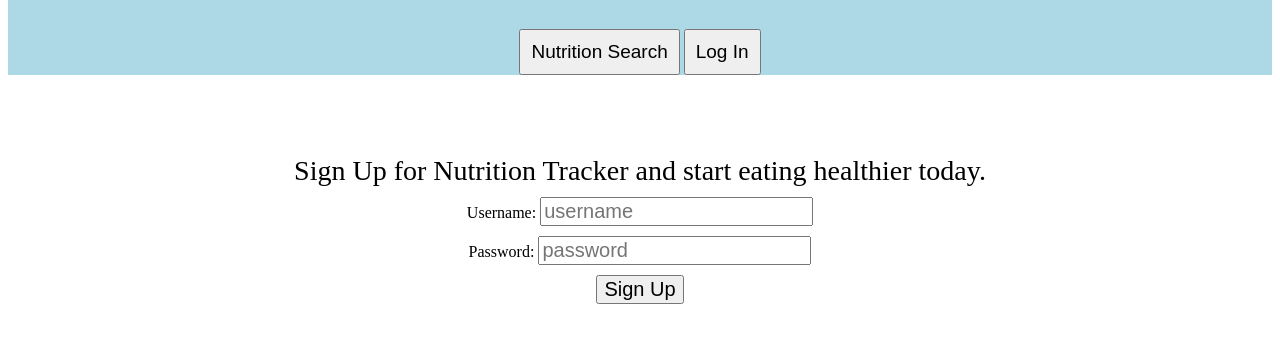
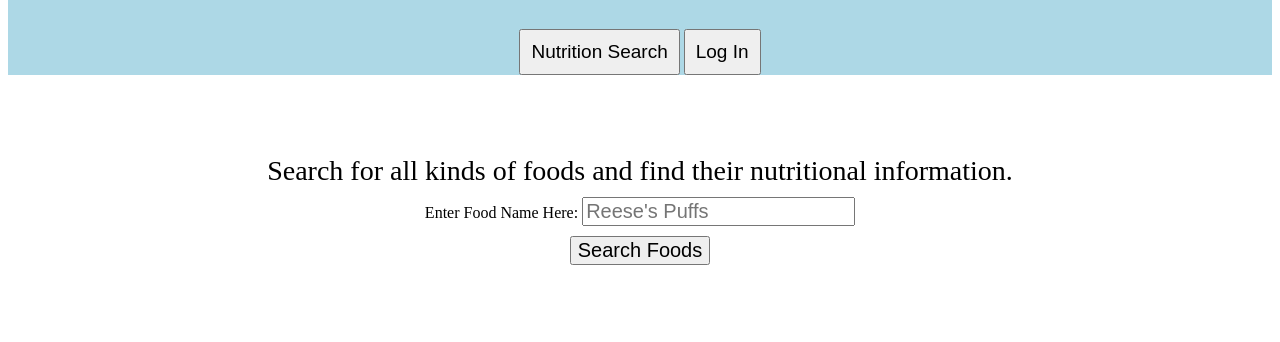
Before and after one commit to jakebetcher/nutrition-tracker, a website: page public/index.html in a window 1280 px wide. Both pictures are taken after a click on the button "Nutrition Search". Shown: the part 90-432 px from the top of the page. Drawn offline with nearby package versions, Linux system fonts and the light colour scheme.

Commit message:
add nutrition search page

```diff
--- a/public/app.js
+++ b/public/app.js
@@ -0,0 +1,33 @@
+'use strict'
+
+function renderNutritionSearchPage() {
+	return `
+		<form class='nutrition-search-form'>
+		<legend class='nutrition-search-legend'>Search for all kinds of foods and find their nutritional information.</legend>
+			<div>
+				<label for='search-nutrition'>Enter Food Name Here: </label>
+				<input name='search-nutrition' id='search-nutrition' class='search-nutrition-input' placeholder="Reese's Puffs" required>
+			</div>
+			<div>
+				<button class='food-search-button' type="submit">Search Foods</button>
+			</div>
+		</form>
+	`;
+}
+
+function backToHome() {
+	$('h1').on('click', function() {
+		$('.nutrition-search-form').addClass('hidden');
+		$('.signup-form').removeClass('hidden');
+	});
+}
+
+function handleNutritionSearchClick() {
+	$('.nutrition-search-button').on('click', function() {
+		$('.signup-form').addClass('hidden');
+		$('body').append(renderNutritionSearchPage());
+	});
+	backToHome();
+}
+
+handleNutritionSearchClick();
--- a/public/index.html
+++ b/public/index.html
@@ -10,7 +10,7 @@
 	<header role='banner' class='main-header'>
 		<h1>Nutrition Tracker</h1>
 		<div class='options'>
-			<button class='header-button'>Nutrition Search</button>
+			<button class='nutrition-search-button header-button'>Nutrition Search</button>
 			<button class='header-button'>Log In</button>
 		</div>
 	</header>
--- a/public/main.css
+++ b/public/main.css
@@ -1,3 +1,7 @@
+.hidden {
+	display: none;
+}
+
 .main-header {
 	background-color: lightblue;
 	text-align: center;
@@ -12,20 +16,20 @@ h1 {
 	padding: 10px;
 }
 
-.signup-form {
+.signup-form, .nutrition-search-form {
 	text-align: center;
 }
 
-.signup-legend {
+.signup-legend, .nutrition-search-legend {
 	font-size: 28px;
 	margin-bottom: 10px;
 }
 
-.username-input, .password-input {
+.username-input, .password-input, .search-nutrition-input {
 	margin-bottom: 10px;
 	font-size: 20px;
 }
 
-.main-button {
+.main-button, .food-search-button {
 	font-size: 20px;
 }
```
